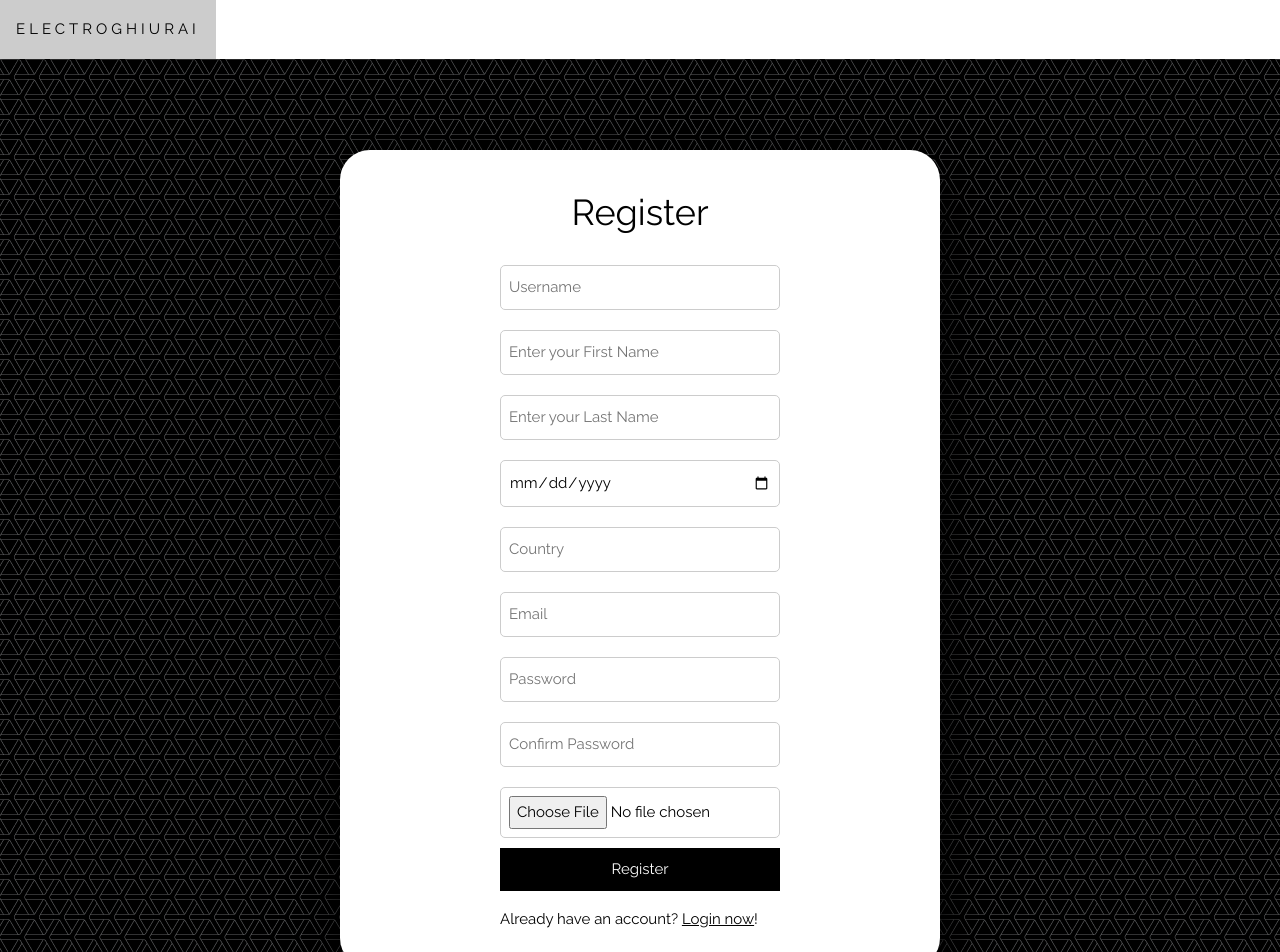
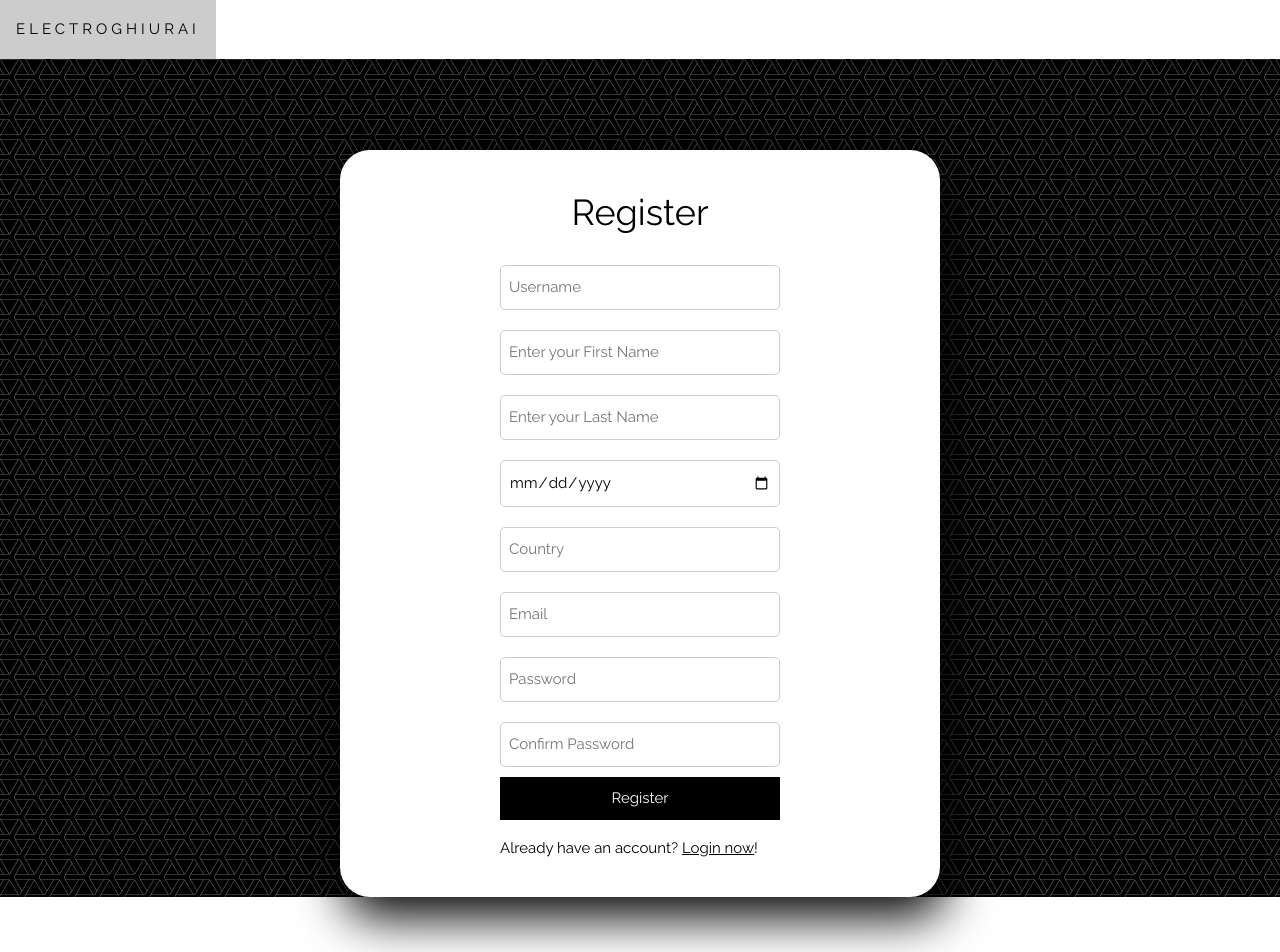
Before and after one commit to Dariusalba/electro-ghiurai-frontend, a React (Create React App) app: page /register in a window 1280 px wide. Shown: the top 952 px of the page. After the commit the page ends 897 px from the top, so only its background shows below. Built offline with nearby package versions, Linux system fonts and the light colour scheme.

Commit message:
removed profile picture

```diff
--- a/src/pages/RegisterForm.jsx
+++ b/src/pages/RegisterForm.jsx
@@ -16,7 +16,6 @@ const RegisterForm = () => {
     firstName: "",
     lastName: "",
     dateOfBirth: "",
-    profilePic: null,
   });
 
   const countryNames = countries.map((country) => country.english_name);
@@ -97,14 +96,6 @@ const RegisterForm = () => {
       label: "Confirm Password",
       pattern: values.password,
       required: true,
-    },
-    {
-      id: 9,
-      name: "profilePic",
-      type: "file",
-      label: "Profile Picture",
-      accept: "image/jpeg",
-      required: false,
     }
   ];
 
@@ -173,7 +164,7 @@ const RegisterForm = () => {
       theme: "dark",
     });
 
-  const nameNotEntered = () =>
+    const nameNotEntered = () =>
     toast.error('❌ Please enter your first and last name!', {
       position: "bottom-right",
       autoClose: 5000,
@@ -185,7 +176,7 @@ const RegisterForm = () => {
       theme: "dark",
     });
 
-  const userRegistered = () =>
+    const userRegistered = () =>
     toast.success('✅ Registration successful! Redirecting to login page...', {
       position: "bottom-right",
       autoClose: 2000,
@@ -195,7 +186,7 @@ const RegisterForm = () => {
       draggable: true,
       progress: undefined,
       theme: "dark",
-    });
+      });
 
   const handleSubmit = (e) => {
     e.preventDefault();
@@ -238,23 +229,6 @@ const RegisterForm = () => {
           notifyUserExists();
         } else if (response.status === 201) {
           userRegistered();
-          const userId = response.json().userId;
-          const formData = new FormData();
-          formData.append("profilePic", values.profilePic);
-          fetch(`http://localhost:9191/customer/register/pic/${userId}`, {
-            method: "POST",
-            body: formData,
-          })
-            .then((response) => {
-              if (response.status === 200) {
-                console.log("Profile picture uploaded successfully");
-              } else {
-                console.error("Profile picture upload failed");
-              }
-            })
-            .catch((error) => {
-              console.error("Error uploading profile picture:", error);
-            });
           setTimeout(() => {
             window.location.href = '/login';
           }, 2000);
@@ -269,15 +243,7 @@ const RegisterForm = () => {
   }
 
   const onChange = (e) => {
-    if (e.target.type === "file") {
-      onFileChange(e);
-    } else {
-      setValues({ ...values, [e.target.name]: e.target.value });
-    }
-  };
-
-  const onFileChange = (e) => {
-    setValues({ ...values, profilePic: e.target.files[0] });
+    setValues({ ...values, [e.target.name]: e.target.value });
   };
 
 
```
